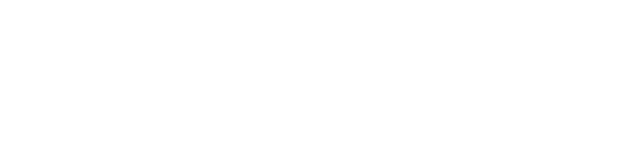
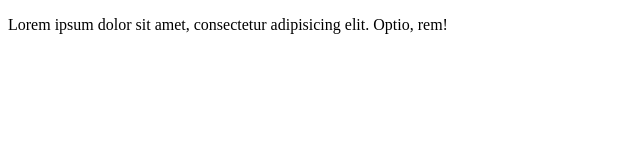
Before and after one commit to paundra7/market-pplg1, a plain HTML site: page index.html in a window 1280 px wide. Shown: the whole page, without its empty margins (0-640 px from the left). Drawn offline with Linux system fonts and the light colour scheme.

Commit message:
add a paragrafh to index.html

```diff
--- a/index.html
+++ b/index.html
@@ -6,6 +6,6 @@
     <title>Belajar Git</title>
 </head>
 <body>
-
+    <p>Lorem ipsum dolor sit amet, consectetur adipisicing elit. Optio, rem!</p>
 </body>
 </html>
```
